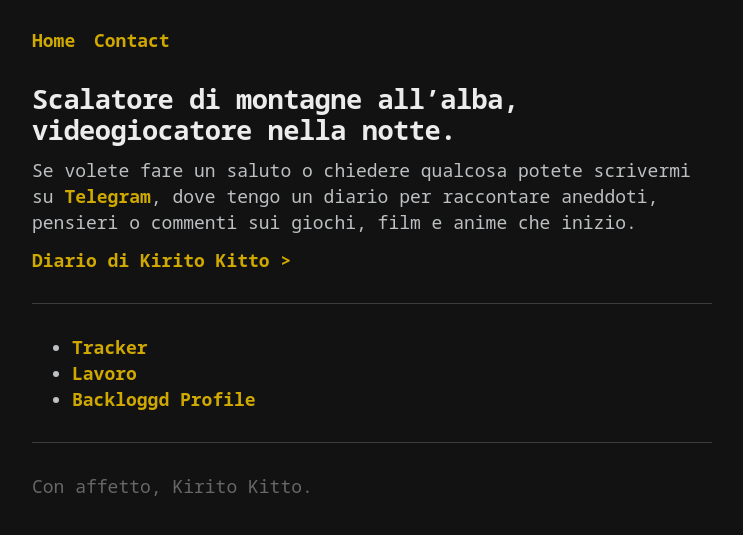
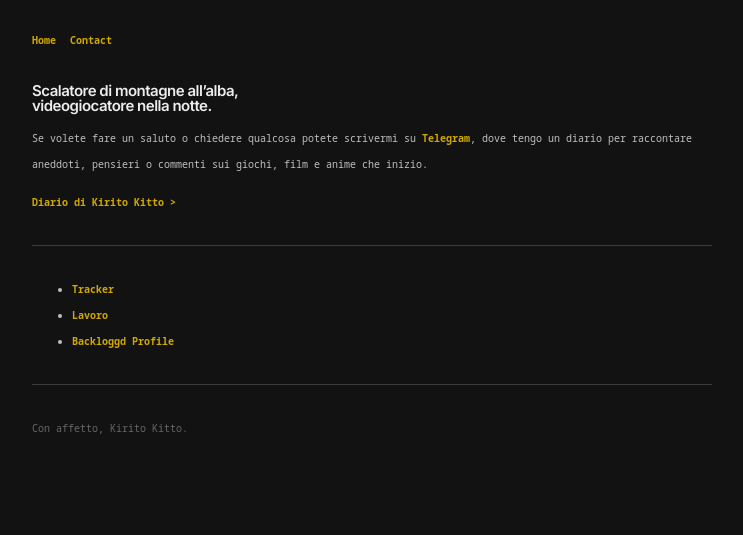
Before and after one commit to KiritoKitto/kiritokitto.github.io, a Jekyll site: the page built from index.md, in a window 1280 px wide. Shown: the top 535 px of the page, without its empty margins (268-1011 px from the left). Built offline with Jekyll 4.4.1, drawn with Linux system fonts in a browser that asks for light colours; a script that is not in the unit is left out.

Commit message:
font change

```diff
--- a/_layouts/default.html
+++ b/_layouts/default.html
@@ -14,6 +14,7 @@
 
     <link href="https://fonts.googleapis.com/css2?family=Roboto+Flex:opsz,wght@8..144,100..1000&family=Roboto+Mono:ital,wght@0,100..700;1,100..700&display=swap" rel="stylesheet">
     <link href="https://fonts.googleapis.com/css2?family=Noto+Sans+Mono:wdth,wght@62.5..100,100..900&display=swap" rel="stylesheet">
+    <link href="https://fonts.googleapis.com/css2?family=Inter:ital,opsz,wght@0,14..32,100..900;1,14..32,100..900&display=swap" rel="stylesheet">
 
     <link id="theme" rel="stylesheet" href="{{ '/css/style.css' | relative_url }}">
     <!-- <link id="theme-link" rel="stylesheet" href="{{ '/css/dark.css' | relative_url }}"> -->
--- a/css/style.css
+++ b/css/style.css
@@ -3,9 +3,9 @@
 :root {
   --width: 710px;
 
-  --font-size: 18px;
+  --font-size: 10px;
   --font-line: 26px;
-  --font-line-title: 1.15;
+  --font-line-title: 1;
 
   --margin: 30px;
   --margin-light: 12px;
@@ -17,7 +17,7 @@
   --font-title: "Roboto Flex", sans-serif;*/
 
   --font:  "Noto Sans Mono", monospace;
-  --font-title:  "Noto Sans Mono", monospace;
+  --font-title:  "Inter", sans-serif;
 
   --color-background: rgb(18, 18, 18);
   --color-background-secondary: rgba(80, 80, 85, 0.2);
```
